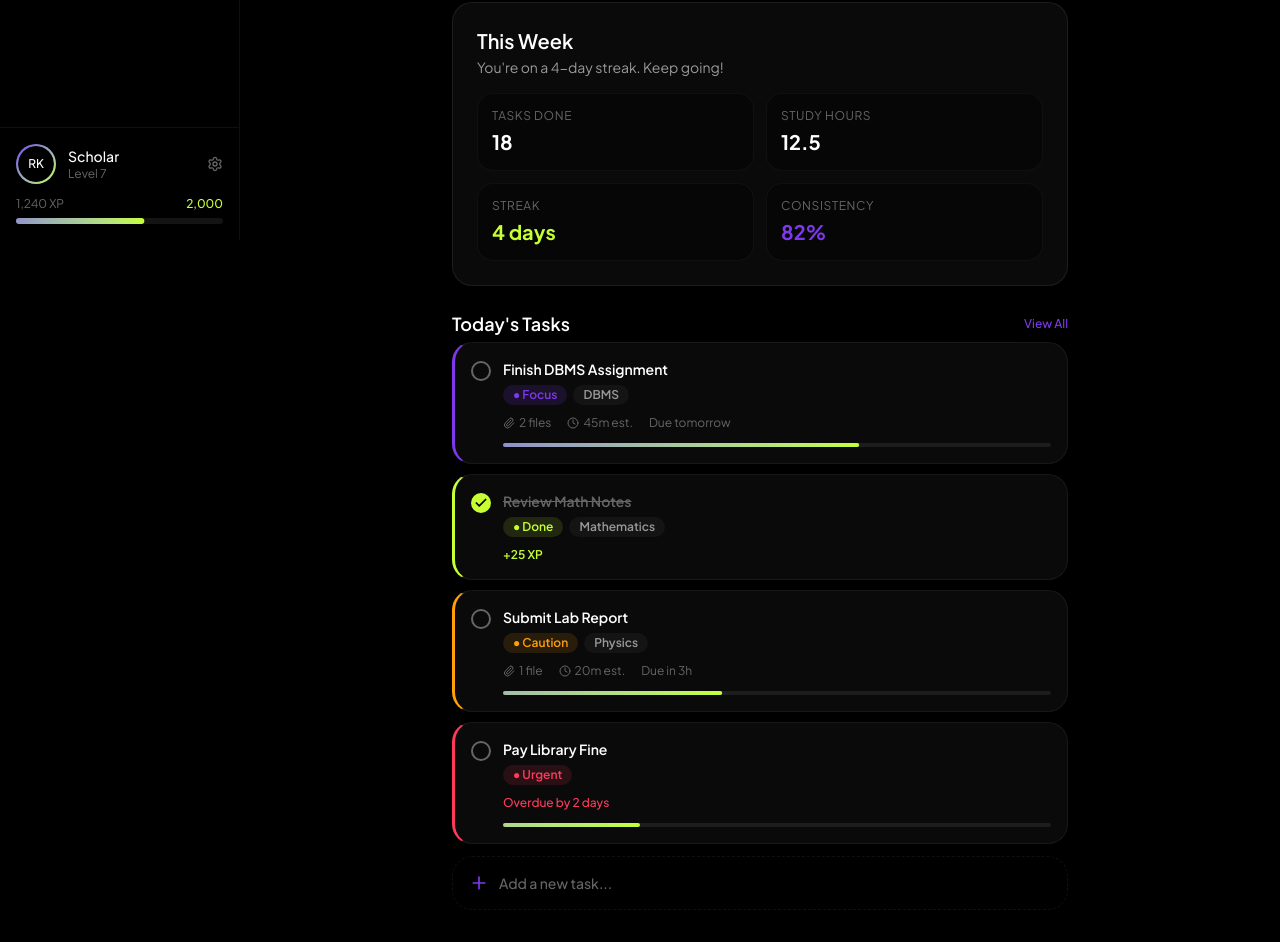
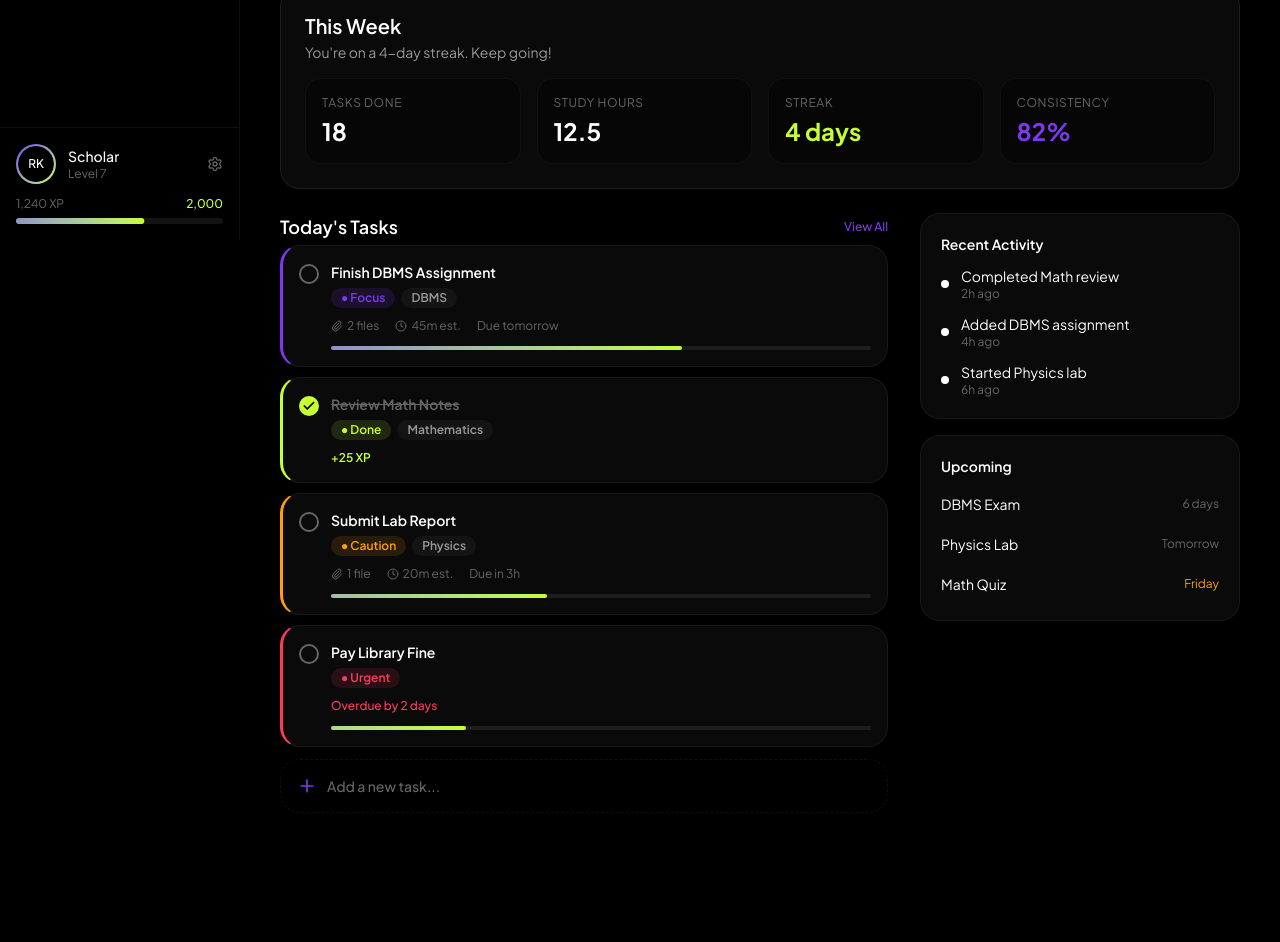
Before and after one commit to ragwhoo/KAIROS, a Next.js app: page / in a window 1280 px wide. Shown: the part 560-1502 px from the top of the page. After the commit the page ends 1405 px from the top, so only its background shows below. Built offline with nearby package versions, Linux system fonts and the light colour scheme.

Commit message:
feat: full-width dashboard layout with activity sidebar and 4-column insight grid

```diff
--- a/app/(dashboard)/page.tsx
+++ b/app/(dashboard)/page.tsx
@@ -11,13 +11,13 @@ import { PageTransition } from "@/components/features/page-transition"
 export default function DashboardPage() {
   return (
     <PageTransition>
-      <div className="mx-auto max-w-[680px] px-8 py-8">
+      <div className="px-10 py-8">
         <GreetingHeader />
         <XPBar />
         <AIWidget />
 
         {/* Stats */}
-        <div className="flex gap-2 mb-6">
+        <div className="flex gap-4 mb-8">
           <StatCard label="Completed" value={4} />
           <StatCard label="Study Hours" value="2.5" />
           <StatCard label="XP Today" value="+340" accent="lime" />
@@ -30,37 +30,78 @@ export default function DashboardPage() {
           title="This Week"
           subtitle="You're on a 4-day streak. Keep going!"
         >
-          <div className="grid grid-cols-2 gap-3">
-            <div className="rounded-xl bg-black/30 border border-[rgba(255,255,255,0.04)] p-3.5">
+          <div className="grid grid-cols-4 gap-4">
+            <div className="rounded-xl bg-black/30 border border-[rgba(255,255,255,0.04)] p-4">
               <p className="text-xs uppercase tracking-[0.05em] text-text-tertiary">
                 Tasks Done
               </p>
-              <p className="text-xl font-bold mt-1">18</p>
+              <p className="text-2xl font-bold mt-1">18</p>
             </div>
-            <div className="rounded-xl bg-black/30 border border-[rgba(255,255,255,0.04)] p-3.5">
+            <div className="rounded-xl bg-black/30 border border-[rgba(255,255,255,0.04)] p-4">
               <p className="text-xs uppercase tracking-[0.05em] text-text-tertiary">
                 Study Hours
               </p>
-              <p className="text-xl font-bold mt-1">12.5</p>
+              <p className="text-2xl font-bold mt-1">12.5</p>
             </div>
-            <div className="rounded-xl bg-black/30 border border-[rgba(255,255,255,0.04)] p-3.5">
+            <div className="rounded-xl bg-black/30 border border-[rgba(255,255,255,0.04)] p-4">
               <p className="text-xs uppercase tracking-[0.05em] text-text-tertiary">
                 Streak
               </p>
-              <p className="text-xl font-bold text-gamified mt-1">4 days</p>
+              <p className="text-2xl font-bold text-gamified mt-1">4 days</p>
             </div>
-            <div className="rounded-xl bg-black/30 border border-[rgba(255,255,255,0.04)] p-3.5">
+            <div className="rounded-xl bg-black/30 border border-[rgba(255,255,255,0.04)] p-4">
               <p className="text-xs uppercase tracking-[0.05em] text-text-tertiary">
                 Consistency
               </p>
-              <p className="text-xl font-bold text-primary mt-1">82%</p>
+              <p className="text-2xl font-bold text-primary mt-1">82%</p>
             </div>
           </div>
         </GlassPanel>
 
-        <TaskList />
-        <div className="mt-3">
-          <AddTaskButton />
+        <div className="grid grid-cols-[1fr_320px] gap-8 mt-6">
+          <div>
+            <TaskList />
+            <div className="mt-3">
+              <AddTaskButton />
+            </div>
+          </div>
+          <div className="space-y-4">
+            <div className="rounded-2xl bg-surface-1 border border-border p-5">
+              <h3 className="text-sm font-semibold mb-3">Recent Activity</h3>
+              <div className="space-y-3">
+                {[
+                  { action: "Completed Math review", time: "2h ago", color: "text-gamified" },
+                  { action: "Added DBMS assignment", time: "4h ago", color: "text-primary" },
+                  { action: "Started Physics lab", time: "6h ago", color: "text-text-secondary" },
+                ].map((item, i) => (
+                  <div key={i} className="flex items-center gap-3">
+                    <div className="h-2 w-2 rounded-full bg-current" />
+                    <div className="flex-1 min-w-0">
+                      <p className="text-sm truncate">{item.action}</p>
+                      <p className="text-xs text-text-tertiary">{item.time}</p>
+                    </div>
+                  </div>
+                ))}
+              </div>
+            </div>
+            <div className="rounded-2xl bg-surface-1 border border-border p-5">
+              <h3 className="text-sm font-semibold mb-3">Upcoming</h3>
+              <div className="space-y-2">
+                <div className="flex items-center justify-between py-1.5">
+                  <span className="text-sm">DBMS Exam</span>
+                  <span className="text-xs text-text-tertiary">6 days</span>
+                </div>
+                <div className="flex items-center justify-between py-1.5">
+                  <span className="text-sm">Physics Lab</span>
+                  <span className="text-xs text-text-tertiary">Tomorrow</span>
+                </div>
+                <div className="flex items-center justify-between py-1.5">
+                  <span className="text-sm">Math Quiz</span>
+                  <span className="text-xs text-warning">Friday</span>
+                </div>
+              </div>
+            </div>
+          </div>
         </div>
       </div>
     </PageTransition>
--- a/components/features/coming-soon.tsx
+++ b/components/features/coming-soon.tsx
@@ -7,7 +7,7 @@ interface ComingSoonProps {
 
 export function ComingSoon({ title, description }: ComingSoonProps) {
   return (
-    <div className="mx-auto max-w-[680px] px-8 py-16">
+    <div className="px-10 py-16">
       <div className="flex flex-col items-center justify-center text-center rounded-2xl border border-dashed border-border p-16">
         <div className="flex h-12 w-12 items-center justify-center rounded-xl bg-primary-100 mb-4">
           <Construction className="h-6 w-6 text-primary" />
```
